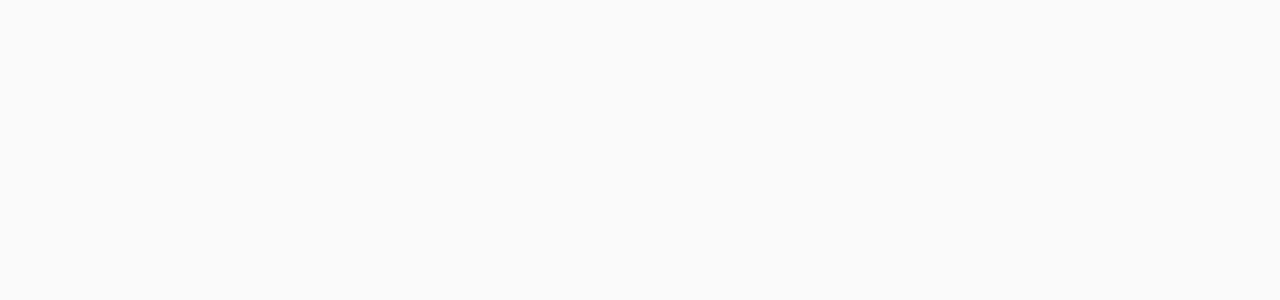
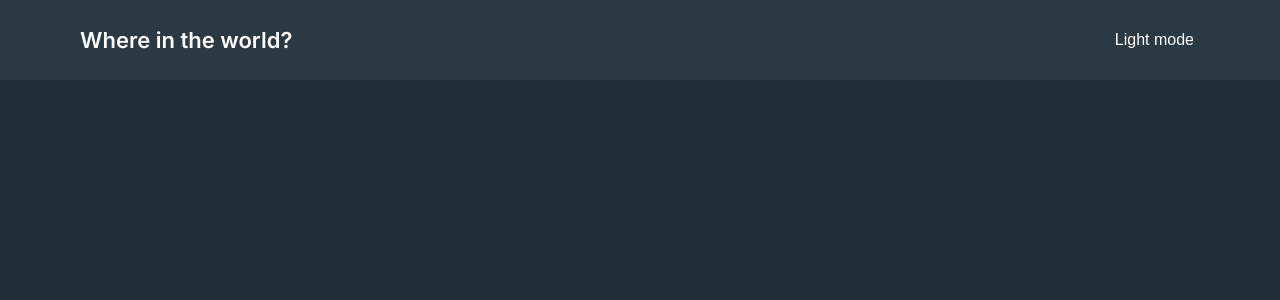
Before and after one commit to daniel-web-developer/flags-api, a Next.js app: page / in a window 1280 px wide. Shown: the top 300 px of the page. Built offline with nearby package versions, Linux system fonts and the light colour scheme.

Commit message:
commit before lunch

```diff
--- /dev/null
+++ b/app/components/header.js
@@ -0,0 +1,22 @@
+// 'use client';
+
+// import { useState } from 'react';
+
+// export default function Header(){
+//     const [theme, setTheme] = useState("dark");
+
+//     function changeTheme(){
+//         theme == "dark" ? setTheme("light") : setTheme("dark");
+//         console.log(theme);
+//     }
+
+//     return(
+//         <div className="header test">
+//             <header className="flex flex-justcont-sb flex-alignit-c test">
+//                 <p className="header-logo">Where in the world?</p>
+//                 <button onClick={changeTheme}>Change theme</button>
+//             </header>
+//         </div>
+//     )
+
+// }
--- /dev/null
+++ b/app/components/layout.js
@@ -0,0 +1,28 @@
+'use client';
+import { useState } from 'react';
+
+// import Navbar from './header.js'
+// import theme from './header.js'
+
+export default function Layout({ children }){
+    const [theme, setTheme] = useState("dark");
+
+    function changeTheme(){
+        theme == "dark" ? setTheme("light") : setTheme("dark");
+        console.log(theme);
+    }
+
+    return(
+        <>
+            <div className={theme == "dark" ? "theme--dark" : "theme--light"}>
+                <div className="header theme-dark">
+                    <header className="flex flex-justcont-sb flex-alignit-c theme-dark">
+                        <p className="header-logo">Where in the world?</p>
+                        <button onClick={changeTheme}>{theme == "dark" ? "Light mode" : "Dark mode"}</button>
+                    </header>
+                </div>
+                <main>{children}</main>
+            </div>
+        </>
+    )
+}
--- a/app/page.js
+++ b/app/page.js
@@ -1,9 +1,12 @@
 import Image from 'next/image'
+import Layout from './components/layout.js'
 
 export default function Home() {
   return (
-    <main>
+    <Layout>
+      <div className='home'>
 
-    </main>
+      </div>
+    </Layout>
   )
 }
--- a/scss/globals/_index.scss
+++ b/scss/globals/_index.scss
@@ -1,3 +1,4 @@
 @forward 'main';
 @forward 'colours';
-@forward 'typography'
+@forward 'typography';
+@forward 'themes';
--- a/scss/globals/_main.scss
+++ b/scss/globals/_main.scss
@@ -1,9 +1,8 @@
 @use 'typography' as *;
+@use 'themes';
 
 html{
     box-sizing: border-box;
-    font-size: 100%;
-
     scroll-behavior: smooth;
 }
 
@@ -16,7 +15,6 @@
     padding: 0;
     height: 100vh;
     width: 100vw;
-    background-color: var(--bg);
 }
 
 .flex{
--- a/scss/globals/_typography.scss
+++ b/scss/globals/_typography.scss
@@ -1,3 +1,13 @@
 @import url('https://fonts.googleapis.com/css2?family=Nunito+Sans:wght@300;600;800&display=swap');
 
 $font: 'Nunito Sans', sans-serif;
+
+body{
+    font-family: $font;
+    font-weight: 300;
+}
+
+h1, h2, h3, h4, h5, h6, p{
+    margin: 0;
+    padding: 0;
+}
--- /dev/null
+++ b/scss/pages/_header.scss
@@ -0,0 +1,31 @@
+@use '../globals/themes' as *;
+
+.header{
+    header{
+        height: 80px;
+        width: 100vw;
+
+        padding-left: 80px;
+        padding-right: 80px;
+
+        @include themed(){
+            background-color: t("elements");
+            color: t("text");
+        }
+
+        button{
+            border: none;
+            background-color: transparent;
+            font-size: 1em;
+
+            @include themed(){
+                color: t("text");
+            }
+        }
+    }
+
+    &-logo{
+        font-weight: 600;
+        font-size: 22px;
+    }
+}
--- a/scss/pages/_home.scss
+++ b/scss/pages/_home.scss
@@ -1,3 +1,10 @@
+@use '../globals/themes' as *;
+
 .home{
     font-size: 14px;
+    min-height: 100vh;
+
+    @include themed(){
+        background-color: t("bg");
+    }
 }
--- a/scss/pages/_index.scss
+++ b/scss/pages/_index.scss
@@ -1,2 +1,3 @@
 @forward 'home';
 @forward 'detail';
+@forward 'header';
--- a/static/style.css
+++ b/static/style.css
@@ -1,7 +1,16 @@
 @import url("https://fonts.googleapis.com/css2?family=Nunito+Sans:wght@300;600;800&display=swap");
+body {
+  font-family: "Nunito Sans", sans-serif;
+  font-weight: 300;
+}
+
+h1, h2, h3, h4, h5, h6, p {
+  margin: 0;
+  padding: 0;
+}
+
 html {
   box-sizing: border-box;
-  font-size: 100%;
   scroll-behavior: smooth;
 }
 
@@ -14,7 +23,6 @@
   padding: 0;
   height: 100vh;
   width: 100vw;
-  background-color: var(--bg);
 }
 
 .flex {
@@ -36,24 +44,47 @@
   flex-direction: column-reverse;
 }
 
-:root {
-  --text: hsl(200, 15%, 8%);
-  --elements: hsl(0, 0%, 100%);
-  --input: hsl(0, 0%, 52%);
-  --bg: hsl(0, 0%, 98%);
-}
-@media (prefers-color-scheme: dark) {
-  :root {
-    --bg: hsl(207, 26%, 17%);
-    --text: hsl(0, 0%, 100%);
-    --elements: hsl(209, 23%, 22%);
-  }
-}
-
 .home {
   font-size: 14px;
+  min-height: 100vh;
+}
+.theme--dark .home {
+  background-color: hsl(207, 26%, 17%);
+}
+.theme--light .home {
+  background-color: hsl(0, 0%, 98%);
 }
 
 .detail {
   font-size: 16px;
+}
+
+.header header {
+  height: 80px;
+  width: 100vw;
+  padding-left: 80px;
+  padding-right: 80px;
+}
+.theme--dark .header header {
+  background-color: hsl(209, 23%, 22%);
+  color: hsl(0, 0%, 100%);
+}
+.theme--light .header header {
+  background-color: hsl(0, 0%, 100%);
+  color: hsl(200, 15%, 8%);
+}
+.header header button {
+  border: none;
+  background-color: transparent;
+  font-size: 1em;
+}
+.theme--dark .header header button {
+  color: hsl(0, 0%, 100%);
+}
+.theme--light .header header button {
+  color: hsl(200, 15%, 8%);
+}
+.header-logo {
+  font-weight: 600;
+  font-size: 22px;
 }/*# sourceMappingURL=style.css.map */
```
Also changed, not shown: scss/globals/_colours.scss (+11 -11 lines), scss/globals/_themes.scss (added, +32 -0 lines), 2 other files (tests, documents, lock files or other folders).
